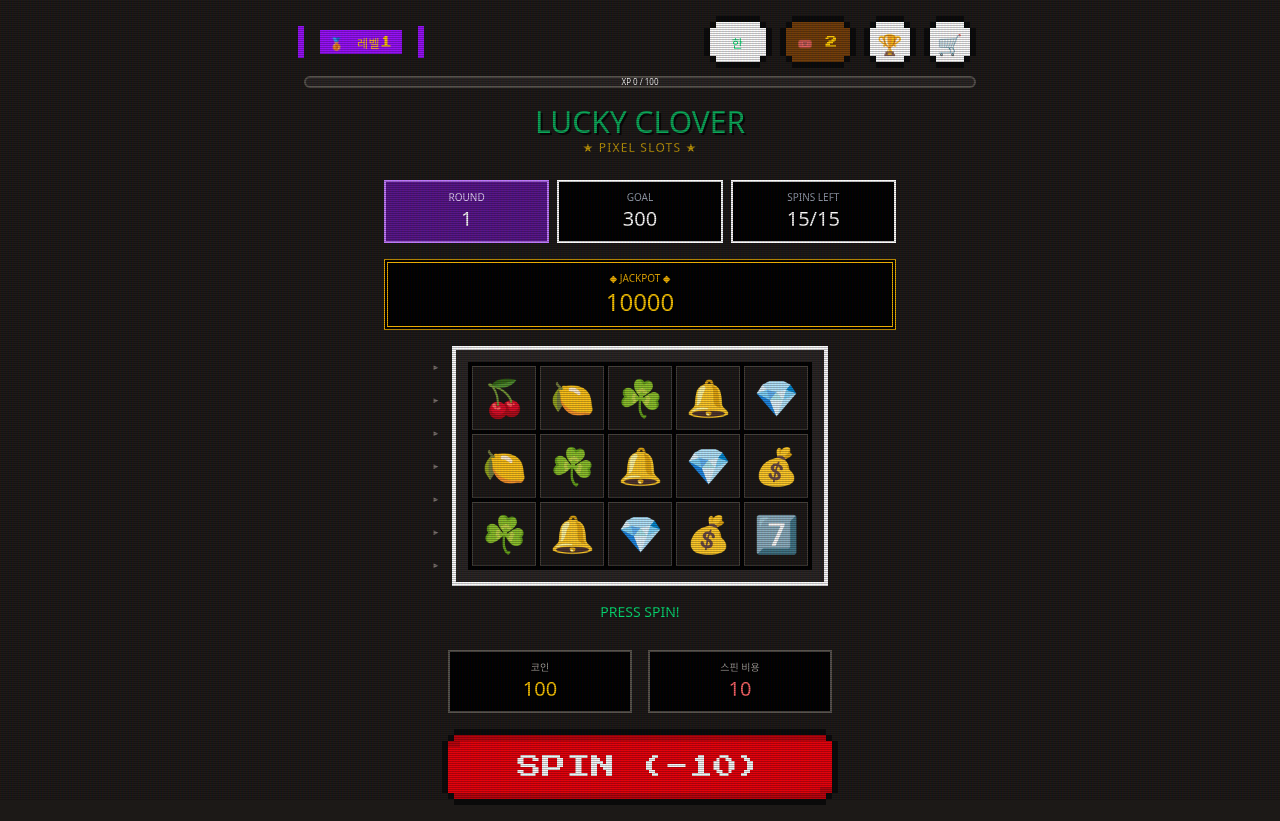
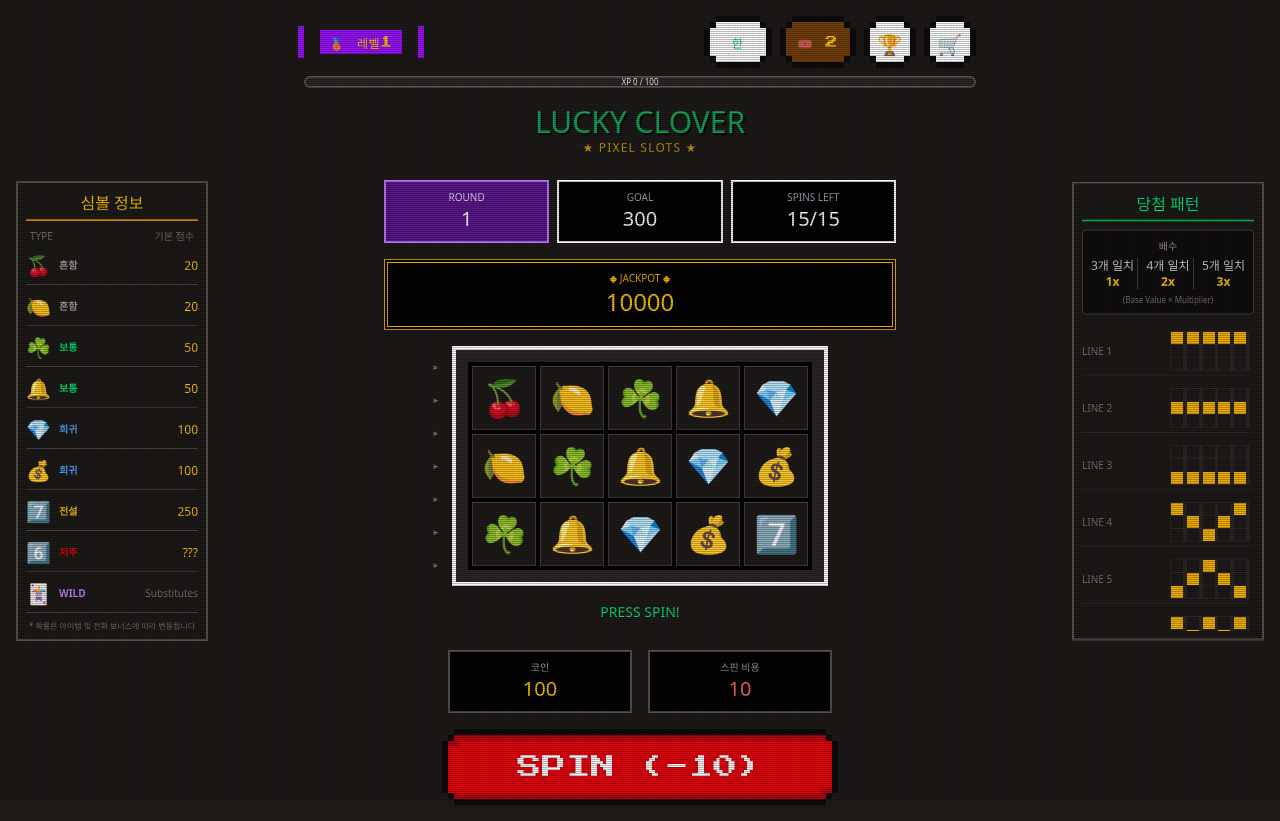
Before and after one commit to coincidence-one/clover-cadia, a Next.js app: page / in a window 1280 px wide. Built offline with nearby package versions, Linux system fonts and the light colour scheme.

Commit message:
feat: add Paytable (Jokbo) UI with symbol info and pattern multipliers

```diff
--- a/app/components/SlotMachine.tsx
+++ b/app/components/SlotMachine.tsx
@@ -13,6 +13,7 @@ import { RoundInfoBar } from '@/app/components/slot-machine/RoundInfoBar';
 import { TicketShop } from '@/app/components/slot-machine/TicketShop';
 import { PhoneCallModal } from '@/app/components/slot-machine/PhoneCallModal';
 import { GameModals } from '@/app/components/slot-machine/GameModals';
+import { SymbolsPanel, PatternsPanel, PaytableModal } from '@/app/components/slot-machine/Paytable';
 
 export default function SlotMachine() {
   const { state, isSpinning, message, grid, winningCells, showLevelUp, setShowLevelUp, showDailyBonus, setShowDailyBonus, showCurse, toast, actions } = useSlotMachine();
@@ -42,6 +43,14 @@ export default function SlotMachine() {
       {/* Scanlines Overlay */}
       <div className="pointer-events-none fixed inset-0 z-50 bg-[linear-gradient(rgba(18,16,16,0)_50%,rgba(0,0,0,0.25)_50%),linear-gradient(90deg,rgba(255,0,0,0.06),rgba(0,255,0,0.02),rgba(0,0,255,0.06))] bg-[length:100%_2px,3px_100%]" />
 
+      {/* Desktop Paytable Layout (Left & Right) */}
+      <div className="hidden xl:block absolute left-4 top-1/2 -translate-y-1/2 z-10 transition-all duration-500 will-change-transform">
+        <SymbolsPanel />
+      </div>
+      <div className="hidden xl:block absolute right-4 top-1/2 -translate-y-1/2 z-10 transition-all duration-500 will-change-transform">
+        <PatternsPanel />
+      </div>
+
       {/* Top Bar - Row 1: Level & Buttons */}
       <div className="w-full max-w-2xl flex justify-between items-center mb-2 gap-2">
         {/* Level Badge */}
@@ -51,12 +60,17 @@ export default function SlotMachine() {
 
         {/* Buttons */}
         <div className="flex gap-2">
+          {/* Paytable Modal (Mobile/Tablet) */}
+          <div className="xl:hidden">
+            <PaytableModal />
+          </div>
+
           {/* Language Toggle */}
           <Button variant="outline" className="h-10 w-14 text-xs px-2" onClick={toggleLocale}>
             {t.language}
           </Button>
 
-          {/* Ticket Shop */}
+          {/* TicketShop ... */}
           <TicketShop
             state={state}
             onBuy={actions.buyTicketItem}
--- /dev/null
+++ b/app/components/slot-machine/Paytable.tsx
@@ -0,0 +1,145 @@
+import React from 'react';
+import { SYMBOLS, PAYLINES } from '@/app/constants';
+import { useLocale } from '@/app/contexts/LocaleContext';
+import { Badge } from '@/components/ui/8bit/badge';
+import { Button } from '@/components/ui/8bit/button';
+import { Dialog, DialogContent, DialogTrigger, DialogTitle } from '@/components/ui/8bit/dialog';
+
+// Rarity Helper
+const getRarity = (id: string, t: any) => {
+  switch (id) {
+    case 'cherry':
+    case 'lemon': return { label: t.common, color: 'text-stone-400' };
+    case 'clover':
+    case 'bell': return { label: t.uncommon, color: 'text-green-400' };
+    case 'diamond':
+    case 'treasure': return { label: t.rare, color: 'text-blue-400' };
+    case 'seven': return { label: t.legendary, color: 'text-yellow-400' };
+    case 'six': return { label: t.cursed, color: 'text-red-600' };
+    default: return { label: '', color: 'text-white' };
+  }
+};
+
+const SymbolRow = ({ symbol, t }: { symbol: any, t: any }) => {
+  const rarity = getRarity(symbol.id, t);
+  // Base value calculation: Symbol Value * 10 (since 3-match multiplier is 1x, logic is (matches-2)*10)
+  // Actually logic is: Value * (Match-2) * 10. So 3 Match = Value * 1 * 10 = 10 * Value.
+  const basePayout = symbol.value > 0 ? symbol.value * 10 : 0;
+
+  return (
+    <div className="flex items-center justify-between border-b border-stone-700 py-1 text-xs">
+      <div className="flex items-center gap-2">
+        <span className="text-xl">{symbol.icon}</span>
+        <div className="flex flex-col">
+          <span className={rarity.color + " uppercase font-bold text-[10px]"}>{rarity.label}</span>
+        </div>
+      </div>
+      <div className="text-right">
+        <div className="text-yellow-400">{basePayout > 0 ? basePayout : '???'}</div>
+      </div>
+    </div>
+  );
+};
+
+export const SymbolsPanel = () => {
+  const { t } = useLocale();
+  return (
+    <div className="bg-stone-900/90 border-2 border-stone-600 p-2 w-48 text-stone-200">
+      <h3 className="text-center text-yellow-400 border-b-2 border-yellow-600 pb-1 mb-2">{t.symbols}</h3>
+      <div className="flex justify-between text-[10px] text-stone-500 mb-1 px-1">
+        <span>TYPE</span>
+        <span>{t.baseValue}</span>
+      </div>
+      <div className="space-y-1">
+        {SYMBOLS.filter(s => s.id !== 'wild').map(s => (
+          <SymbolRow key={s.id} symbol={s} t={t} />
+        ))}
+        {/* Wild Card Manual Entry */}
+        <div className="flex items-center justify-between border-b border-stone-700 py-1 text-xs">
+           <div className="flex items-center gap-2">
+             <span className="text-xl">🃏</span>
+             <span className="text-[10px] text-purple-400 font-bold">WILD</span>
+           </div>
+           <div className="text-[10px] text-stone-500">Substitutes</div>
+        </div>
+      </div>
+      <div className="mt-2 text-[8px] text-stone-500 text-center leading-tight">
+        {t.paytableNote}
+      </div>
+    </div>
+  );
+};
+
+export const PatternsPanel = () => {
+  const { t } = useLocale();
+
+  // Create mini grid visualizer
+  const renderMiniGrid = (pattern: number[]) => (
+    <div className="grid grid-cols-5 gap-[1px] bg-stone-800 p-[1px] w-20">
+      {Array.from({ length: 15 }).map((_, i) => (
+        <div
+          key={i}
+          className={`h-3 w-3 ${pattern.includes(i) ? 'bg-yellow-500' : 'bg-stone-900'}`}
+        />
+      ))}
+    </div>
+  );
+
+  return (
+    <div className="bg-stone-900/90 border-2 border-stone-600 p-2 w-48 text-stone-200">
+      <h3 className="text-center text-green-400 border-b-2 border-green-600 pb-1 mb-2">{t.patterns}</h3>
+
+      {/* Match Multipliers */}
+      <div className="mb-4 bg-black/50 p-2 rounded border border-stone-700">
+        <div className="text-[10px] text-center mb-1 text-stone-400">{t.multiplier}</div>
+        <div className="flex justify-between text-xs">
+          <div className="flex flex-col items-center">
+            <span className="text-stone-300">{t.match3}</span>
+            <span className="text-yellow-400 font-bold">1x</span>
+          </div>
+          <div className="flex flex-col items-center border-l border-stone-700 pl-2">
+            <span className="text-stone-300">{t.match4}</span>
+            <span className="text-yellow-400 font-bold">2x</span>
+          </div>
+          <div className="flex flex-col items-center border-l border-stone-700 pl-2">
+            <span className="text-stone-300">{t.match5}</span>
+            <span className="text-yellow-400 font-bold">3x</span>
+          </div>
+        </div>
+        <div className="text-[8px] text-stone-500 text-center mt-1">
+          (Base Value × Multiplier)
+        </div>
+      </div>
+
+      <div className="space-y-3 h-[300px] overflow-y-auto pr-1 customize-scrollbar">
+        {PAYLINES.map((pattern, idx) => (
+          <div key={idx} className="flex items-center justify-between border-b border-stone-800 pb-1">
+            <span className="text-[10px] text-stone-500">LINE {idx + 1}</span>
+            {renderMiniGrid(pattern)}
+          </div>
+        ))}
+      </div>
+    </div>
+  );
+};
+
+export const PaytableModal = () => {
+  const { t } = useLocale();
+
+  return (
+    <Dialog>
+      <DialogTrigger asChild>
+        <Button variant="outline" className="h-8 text-xs bg-stone-800 text-stone-300 border-stone-600">
+          ℹ️ {t.paytableTitle}
+        </Button>
+      </DialogTrigger>
+      <DialogContent className="max-w-3xl bg-stone-900 border-4 border-stone-500 text-white max-h-[80vh] overflow-y-auto">
+        <DialogTitle className="sr-only">{t.paytableTitle}</DialogTitle>
+        <div className="flex flex-col md:flex-row gap-4 justify-center items-start pt-4">
+          <SymbolsPanel />
+          <PatternsPanel />
+        </div>
+      </DialogContent>
+    </Dialog>
+  );
+};
--- a/app/locales/en.ts
+++ b/app/locales/en.ts
@@ -54,6 +54,23 @@ export interface Translations {
   passiveLabel: string;
   activeLabel: string;
   consumableLabel: string;
+
+  // Paytable
+  paytableTitle: string;
+  symbols: string;
+  patterns: string;
+  multiplier: string;
+  baseValue: string;
+  rarity: string;
+  common: string;
+  uncommon: string;
+  rare: string;
+  legendary: string;
+  cursed: string;
+  match3: string;
+  match4: string;
+  match5: string;
+  paytableNote: string;
 
   // Round System
   round: string;
@@ -135,6 +152,23 @@ export const en: Translations = {
   activeLabel: 'ACTIVE',
   consumableLabel: 'CONSUMABLE',
 
+  // Paytable
+  paytableTitle: 'PAYTABLE',
+  symbols: 'SYMBOLS',
+  patterns: 'PATTERNS',
+  multiplier: 'MULTIPLIER',
+  baseValue: 'BASE VALUE',
+  rarity: 'RARITY',
+  common: 'COMMON',
+  uncommon: 'UNCOMMON',
+  rare: 'RARE',
+  legendary: 'LEGENDARY',
+  cursed: 'CURSED',
+  match3: '3 MATCH',
+  match4: '4 MATCH',
+  match5: '5 MATCH',
+  paytableNote: '* Probabilities vary with items & phone bonuses',
+
   // Round System
   round: 'ROUND',
   goal: 'GOAL',
--- a/app/locales/ko.ts
+++ b/app/locales/ko.ts
@@ -21,6 +21,23 @@ export const ko: Translations = {
 
   // Shop
   itemShop: '아이템 상점',
+
+  // Paytable
+  paytableTitle: '족보',
+  symbols: '심볼 정보',
+  patterns: '당첨 패턴',
+  multiplier: '배수',
+  baseValue: '기본 점수',
+  rarity: '희귀도',
+  common: '흔함',
+  uncommon: '보통',
+  rare: '희귀',
+  legendary: '전설',
+  cursed: '저주',
+  match3: '3개 일치',
+  match4: '4개 일치',
+  match5: '5개 일치',
+  paytableNote: '* 확률은 아이템 및 전화 보너스에 따라 변동됩니다',
 
   // Achievements
   trophies: '업적',
```
